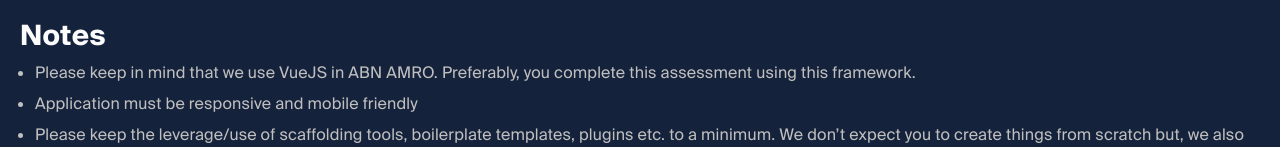
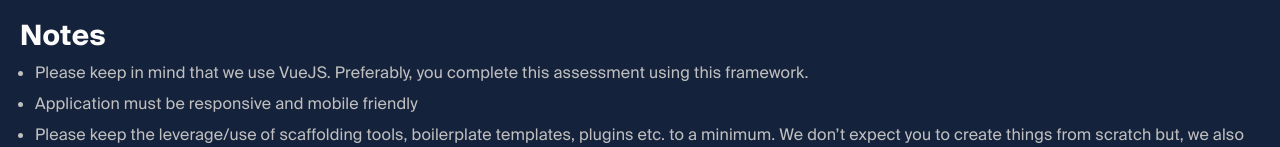
Before and after one commit to vitorazevedo/tv-shows-vue, a Vue app: page /about in a window 1280 px wide. Shown: the part 586-733 px from the top of the page. Built offline with nearby package versions, Linux system fonts and the light colour scheme.

Commit message:
updated about view

```diff
--- a/src/views/AboutView.vue
+++ b/src/views/AboutView.vue
@@ -26,21 +26,19 @@
 
     <h2>Notes</h2>
     <ul>
-      <li>Please keep in mind that we use VueJS in ABN AMRO. Preferably, you complete this assessment
-        using this framework.</li>
+      <li>Please keep in mind that we use VueJS. Preferably, you complete this assessment using this framework.</li>
       <li>Application must be responsive and mobile friendly</li>
-      <li>Please keep the leverage/use of scaffolding tools, boilerplate templates, plugins etc. to a minimum.
-        We don’t expect you to create things from scratch but, we also would like to see your own
-        creation</li>
-      <li>Please create a readme file that explains your architectural decisions (E.G. why did you choose a
-        specific framework) and make sure you include instructions on how to run your solution, add
-        details about NodeJS version being used and NPM.</li>
+      <li>Please keep the leverage/use of scaffolding tools, boilerplate templates, plugins etc. to a minimum. We don’t
+        expect you to create things from scratch but, we also would like to see your own creation</li>
+      <li>Please create a readme file that explains your architectural decisions (E.G. why did you choose a specific
+        framework) and make sure you include instructions on how to run your solution, add details about NodeJS version
+        being used and NPM.</li>
       <li>Please include unit tests</li>
       <li>Please check that application is running and there are no console errors before sending it to us</li>
       <li>Please make sure that the UI is simple yet eye-catching</li>
       <li>Please feel free to include more features other than the few mentioned above.</li>
-      <li>You may notice there is no endpoint in the TVMaze API that cleanly returns shows by genre. However, the
-        "Show index" endpoint should contain the data you need</li>
+      <li>You may notice there is no endpoint in the TVMaze API that cleanly returns shows by genre. However, the "Show
+        index" endpoint should contain the data you need</li>
     </ul>
   </section>
 </template>
```
